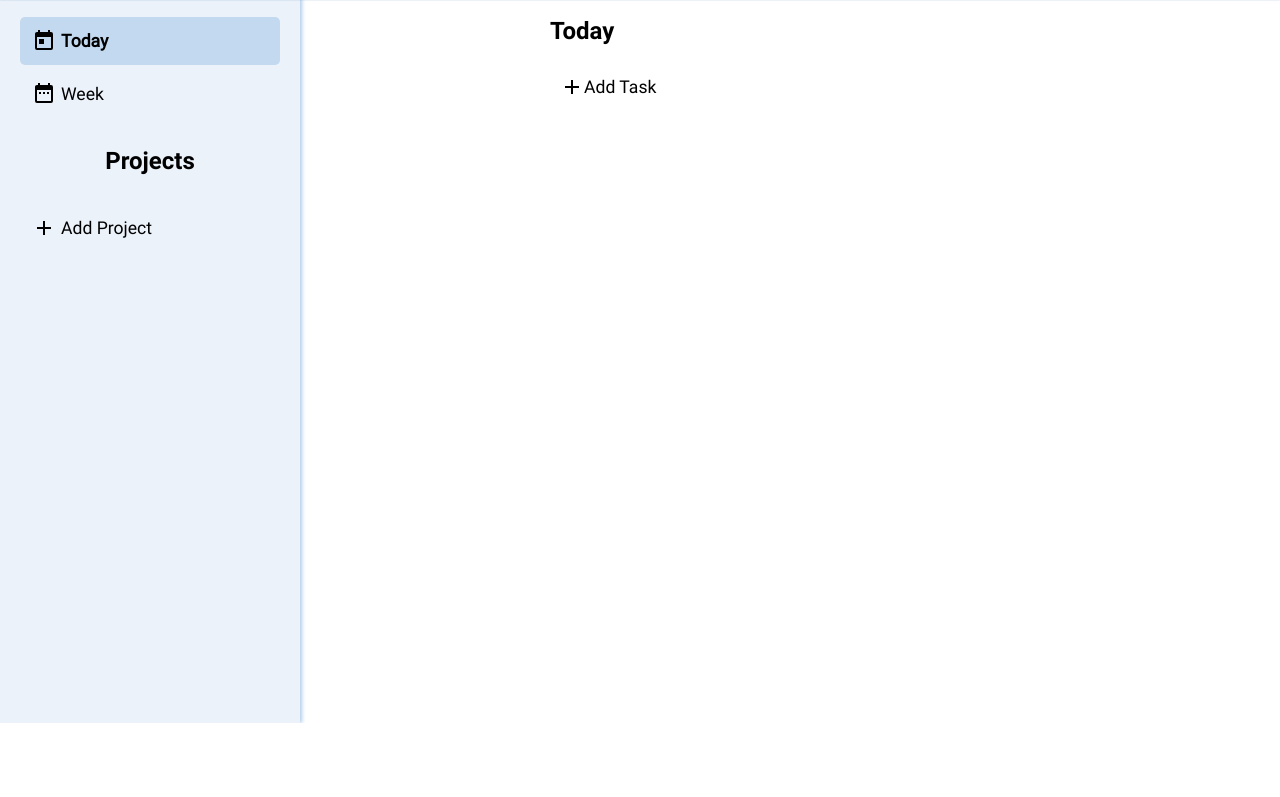
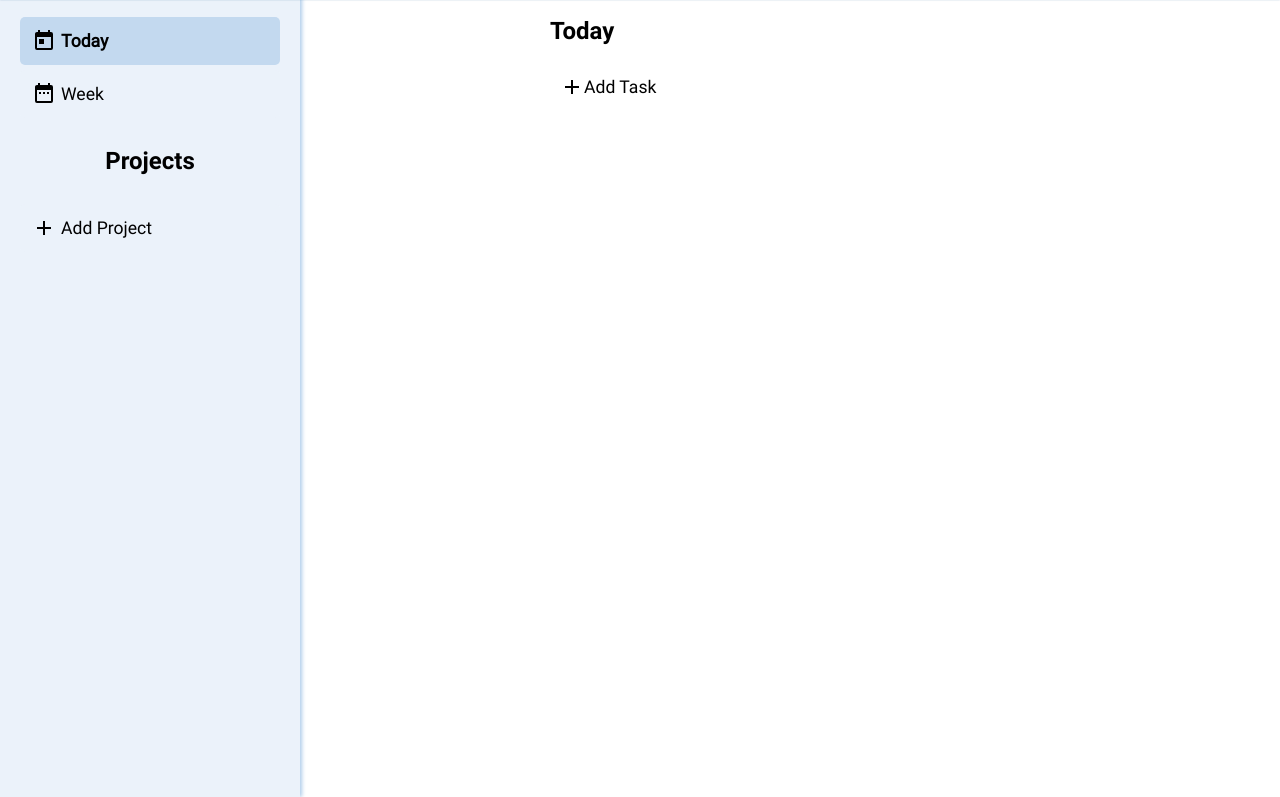
Before and after one commit to Viteail/todo-list, a plain HTML site: page index.html in a window 1280 px wide. Shown: the part 77-874 px from the top of the page. Before the commit the page ends 800 px from the top, so only its background shows below. Drawn offline with Linux system fonts and the light colour scheme; files whose address does not match are found by name.

Commit message:
fix: divs can't fit in screen

```diff
--- a/style/style.css
+++ b/style/style.css
@@ -35,7 +35,7 @@ body {
 #wrapper {
   display: flex;
   flex-direction: column;
-  height: 100vh;
+  min-height: 100vh;
 }
 
 .header {
@@ -50,7 +50,7 @@ body {
 
 .main {
   display: flex;
-  height: 100%;
+  min-height: 100vh;
 }
 
 .sidebar {
```
